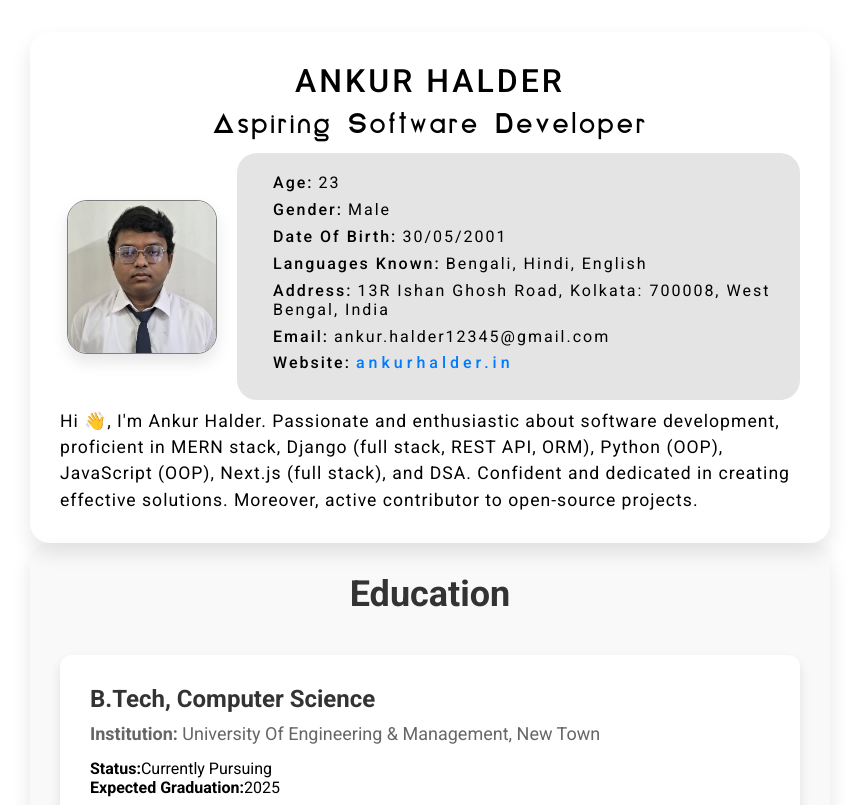
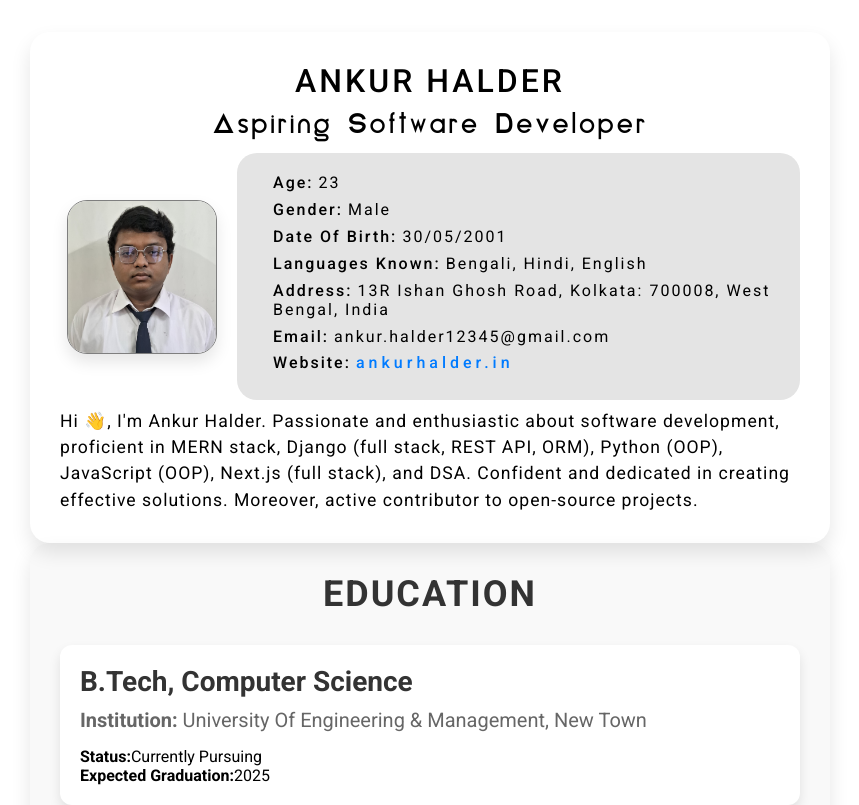
Before and after one commit to ankurhalder/resume, a React (Vite) app: page / in a window 1280 px wide. Shown: the top 805 px of the page, without its empty margins (210-1069 px from the left). Built offline with nearby package versions, Linux system fonts and the light colour scheme; a web font is replaced by a local one.

Commit message:
Refactor education component styles

```diff
--- a/styles/components/_education.scss
+++ b/styles/components/_education.scss
@@ -1,20 +1,24 @@
+/* Education.scss */
+
 .education-container {
   padding: 30px;
   border-radius: 20px;
   background-color: #f9f9f9;
   box-shadow: 0 10px 20px rgba(0, 0, 0, 0.1);
-}
+  overflow: hidden;
 
   .section-title {
-  font-size: 32px;
+    font-size: 36px;
     font-weight: bold;
     color: #333333;
     margin-bottom: 30px;
     text-align: center;
+    text-transform: uppercase;
+    letter-spacing: 2px;
   }
 
   .education-item {
-  padding: 30px;
+    padding: 20px;
     border-radius: 12px;
     box-shadow: 0 6px 12px rgba(0, 0, 0, 0.1);
     background-color: #ffffff;
@@ -27,7 +31,7 @@
     }
 
     .degree {
-    font-size: 24px;
+      font-size: 28px;
       font-weight: bold;
       color: #333333;
       margin-bottom: 10px;
@@ -35,25 +39,30 @@
 
     .institution {
       color: #666666;
-    font-size: 18px;
+      font-size: 20px;
       margin-bottom: 15px;
     }
 
     .details {
       margin-top: 20px;
-    display: flex;
-    flex-wrap: wrap;
-    justify-content: space-between;
 
       .detail {
-      flex: 0 0 48%;
-      margin-bottom: 15px;
+        margin-bottom: 10px;
+        color: #555555;
+        display: flex;
+        align-items: center;
 
         strong {
-        font-weight: bold;
           color: #333333;
-        margin-right: 5px;
+          margin-right: 10px;
+          width: 150px;
+          display: inline-block;
+        }
+
+        span {
+          flex: 1;
         }
       }
     }
   }
+}
```
Lines whose indentation alone changed are shown as unchanged.
